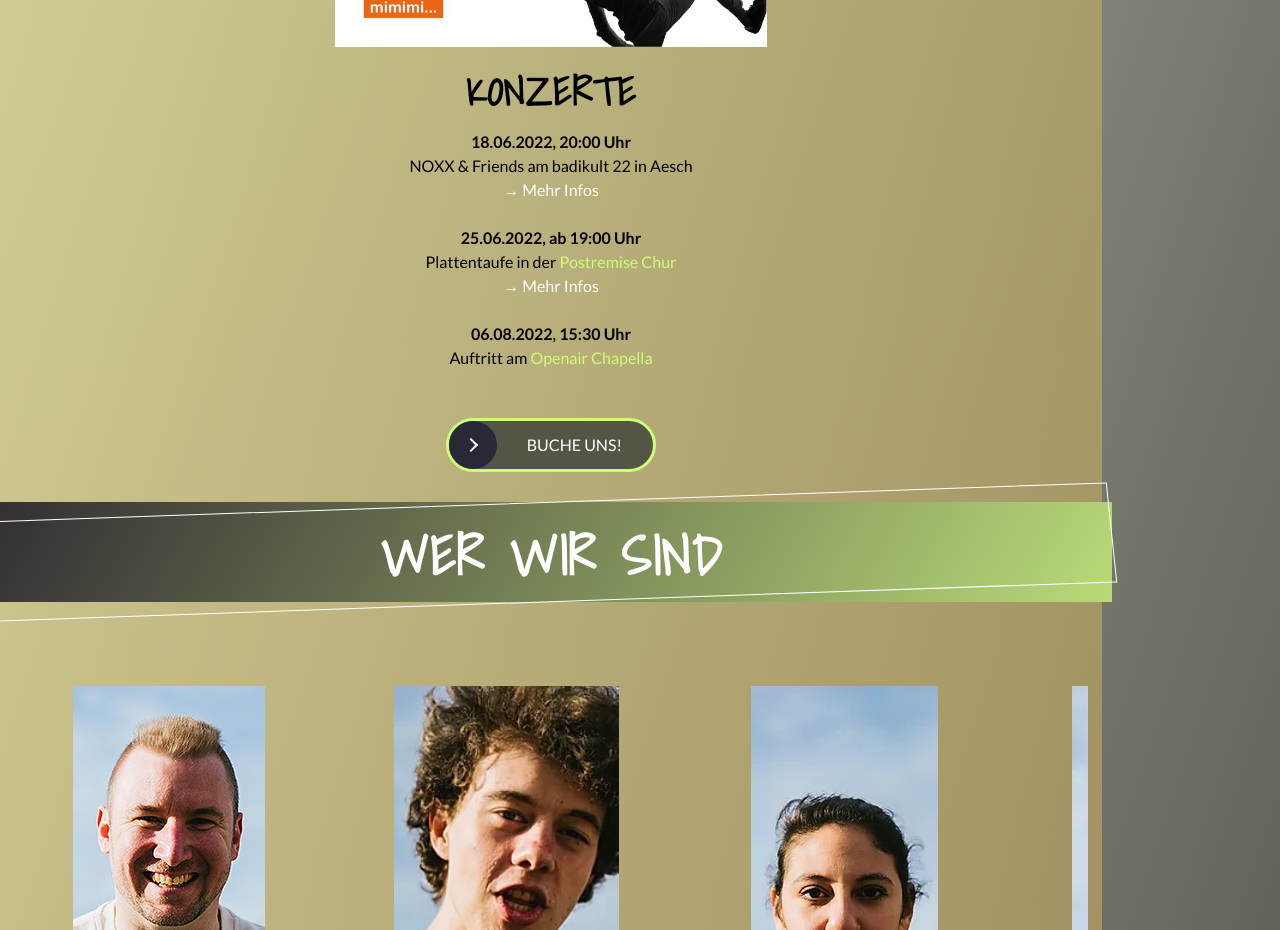
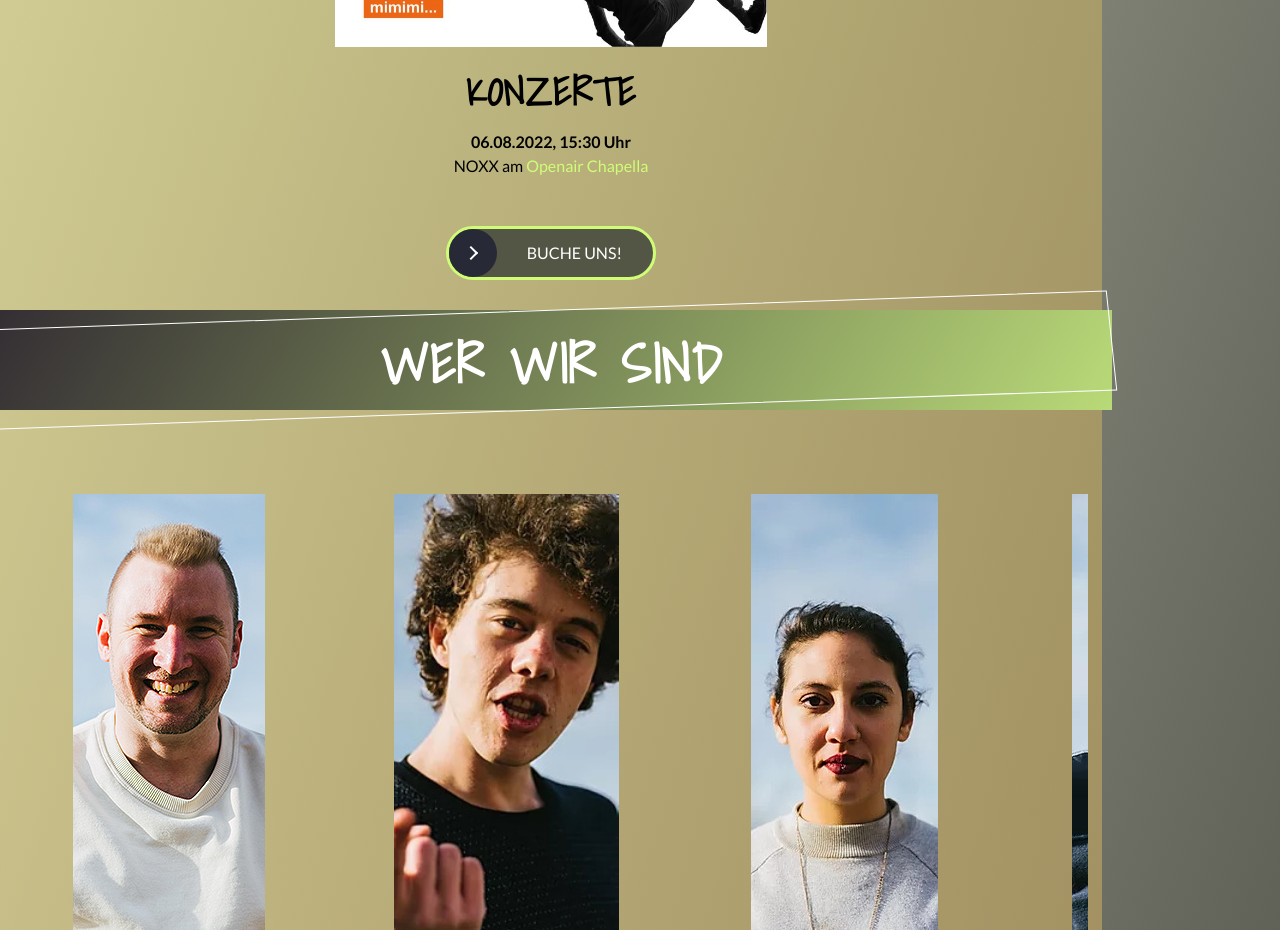
Before and after one commit to weeebr/noxx, a React (Create React App) app: page / in a window 1280 px wide. Shown: the part 1160-2090 px from the top of the page. Built offline with nearby package versions, Linux system fonts and the light colour scheme.

Commit message:
gigs aktualisiert (nur noch openair chapella
gigs badi aesch und plattentaufe chur gelöscht

```diff
--- a/src/pages/Home.js
+++ b/src/pages/Home.js
@@ -48,32 +48,8 @@ const Home = forwardRef((props, ref) => {
 
 
       <p>
-      <DateTitle>18.06.2022, 20:00 Uhr</DateTitle>
-        <br />NOXX & Friends am badikult 22 in Aesch
-        <br />
-        <DetailsLink
-          href="https://attraktivesaesch.ch/anlaesse/badikult/"
-          target="_blank"
-          rel="noopener noreferrer">→ Mehr Infos</DetailsLink>
-      </p>
-      <br />
-      <p>
-        <DateTitle>25.06.2022, ab 19:00 Uhr</DateTitle>
-        <br />Plattentaufe in der <a
-          href="https://www.postremise.ch"
-          target="_blank"
-          style={{margin: 0}}
-          rel="noopener noreferrer">Postremise Chur </a>
-          <br />
-         <DetailsLink
-          href="https://www.facebook.com/events/1690245907991680?acontext=%7B%22event_action_history%22%3A[%7B%22surface%22%3A%22page%22%7D]%7D"
-          target="_blank"
-          rel="noopener noreferrer">→ Mehr Infos</DetailsLink>
-      </p>
-      <br />
-      <p>
         <DateTitle>06.08.2022, 15:30 Uhr</DateTitle>
-        <br />Auftritt am <a
+        <br />NOXX am <a
           href="https://chapella.ch/"
           target="_blank"
           style={{margin: 0}}
```
